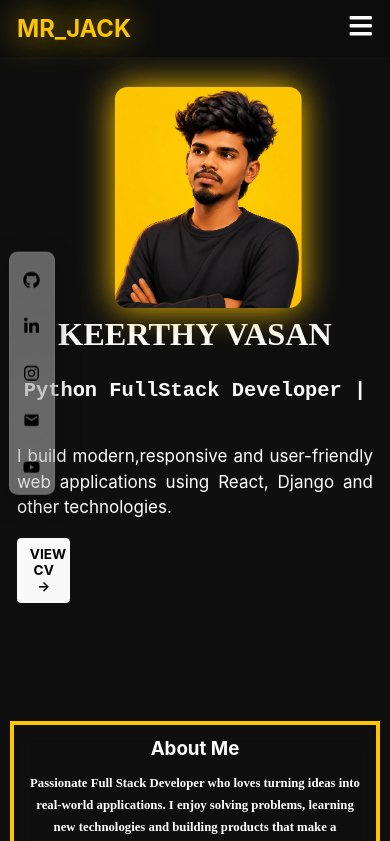
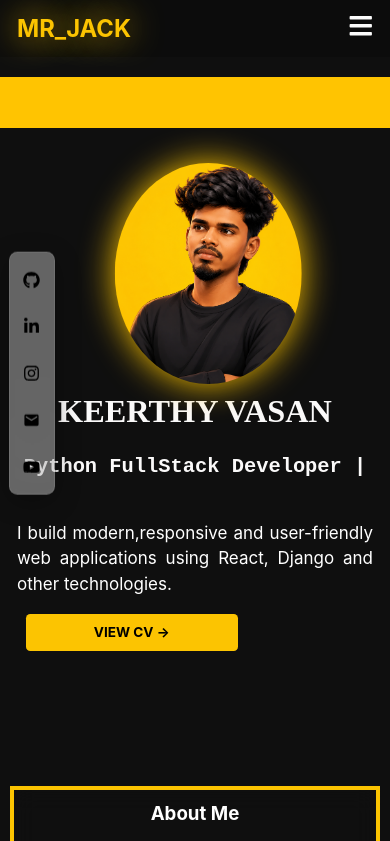
Before and after one commit to keerthy-07/my-app, a React (Create React App) app: page / in a window 390 px wide. Shown: the top 841 px of the page. Built offline with nearby package versions, Linux system fonts and the light colour scheme.

Commit message:
updated responsive head,profile and socialbar

```diff
--- a/src/components/profile/profile.css
+++ b/src/components/profile/profile.css
@@ -126,7 +126,7 @@
     height: 260px;
     margin: 10px auto;
     display: block;
-    border-radius: 15px;
+    border-radius: 100%;
     transform: translateX(15px);
   }
 
@@ -164,7 +164,7 @@
     text-align: justify;
   }
 
-  .about h4{
+  .left h4{
     width: 100%;
     max-width: 250px;
     margin: 20px 10px;
@@ -172,7 +172,7 @@
   }
 
 }
-.about h4 {
+.left h4 {
     margin-right: 1790px;
     padding: 12px 52px;
     border: none;
@@ -183,7 +183,7 @@
     font-weight: bold;
 }
 
-.about:hover {
+.left:hover {
     transform: scale(1.05);
     transition: 0.3s;
 }
--- a/src/page/home/home.css
+++ b/src/page/home/home.css
@@ -9,7 +9,7 @@
 
 body {
     zoom: 85%;
-    /* padding-top: 90px; */
+    padding-top: 90px;
     background-color: #0f0f0f;
 }
 .hr hr {
```
